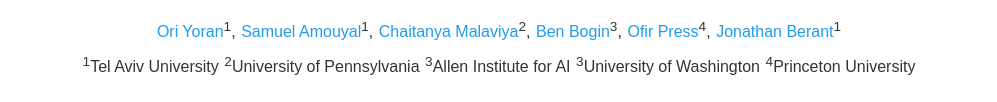
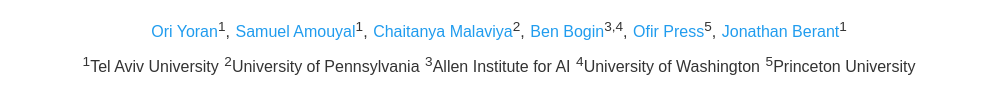
Before and after one commit to assistantbench/assistantbench.github.io, a plain HTML site: page index.html in a window 1280 px wide. Shown: the part 177-279 px from the top of the page, without its empty margins (141-1138 px from the left). Drawn offline with Linux system fonts and the light colour scheme; some icons are missing; a web font is replaced by a local one.

Commit message:
Update index.html

```diff
--- a/index.html
+++ b/index.html
@@ -169,16 +169,16 @@
               <span class="author-block"><a href="https://oriyoran.com">Ori Yoran</a><sup>1</sup>,</span>
               <span class="author-block"><a href="https://samsam3232.github.io/">Samuel Amouyal</a><sup>1</sup>,</span>
               <span class="author-block"><a href="https://chaitanyamalaviya.github.io/">Chaitanya Malaviya</a><sup>2</sup>,</span>
-              <span class="author-block"><a href="https://benbogin.github.io/">Ben Bogin</a><sup>3</sup>,</span>
-              <span class="author-block"><a href="https://ofir.io/">Ofir Press</a><sup>4</sup>,</span>
+              <span class="author-block"><a href="https://benbogin.github.io/">Ben Bogin</a><sup>3,4</sup>,</span>
+              <span class="author-block"><a href="https://ofir.io/">Ofir Press</a><sup>5</sup>,</span>
               <span class="author-block"><a href="https://www.cs.tau.ac.il/~joberant/">Jonathan Berant</a><sup>1</sup></span>
             </div>
             <div class="is-size-5 publication-authors">
               <span class="author-block"><sup>1</sup>Tel Aviv University </span>
               <span class="author-block"><sup>2</sup>University of Pennsylvania </span>
               <span class="author-block"><sup>3</sup>Allen Institute for AI </span>
-              <span class="author-block"><sup>3</sup>University of Washington</span>
-              <span class="author-block"><sup>4</sup>Princeton University</span>
+              <span class="author-block"><sup>4</sup>University of Washington</span>
+              <span class="author-block"><sup>5</sup>Princeton University</span>
             </div>
             <div class="column has-text-centered publication-links">
               <span class="link-block">
```
